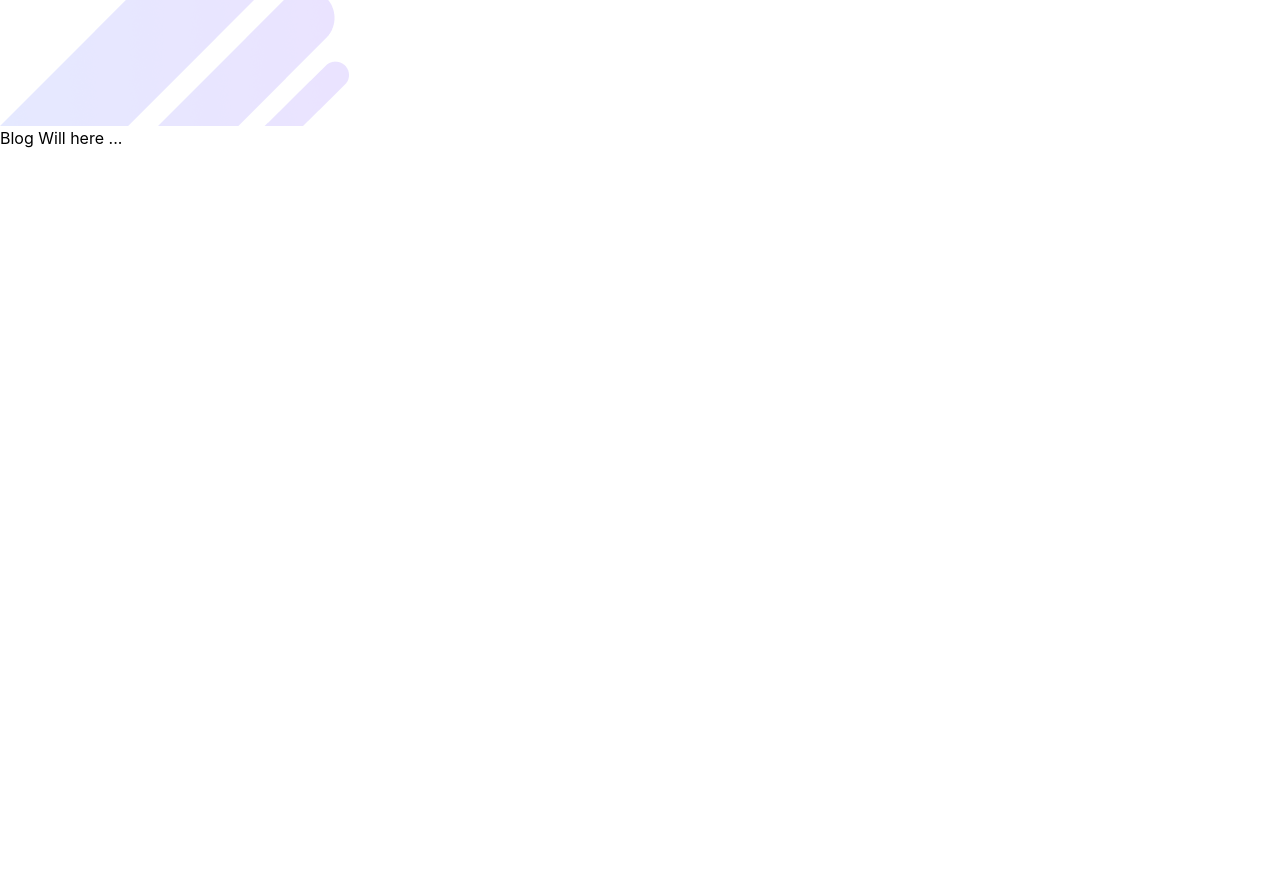
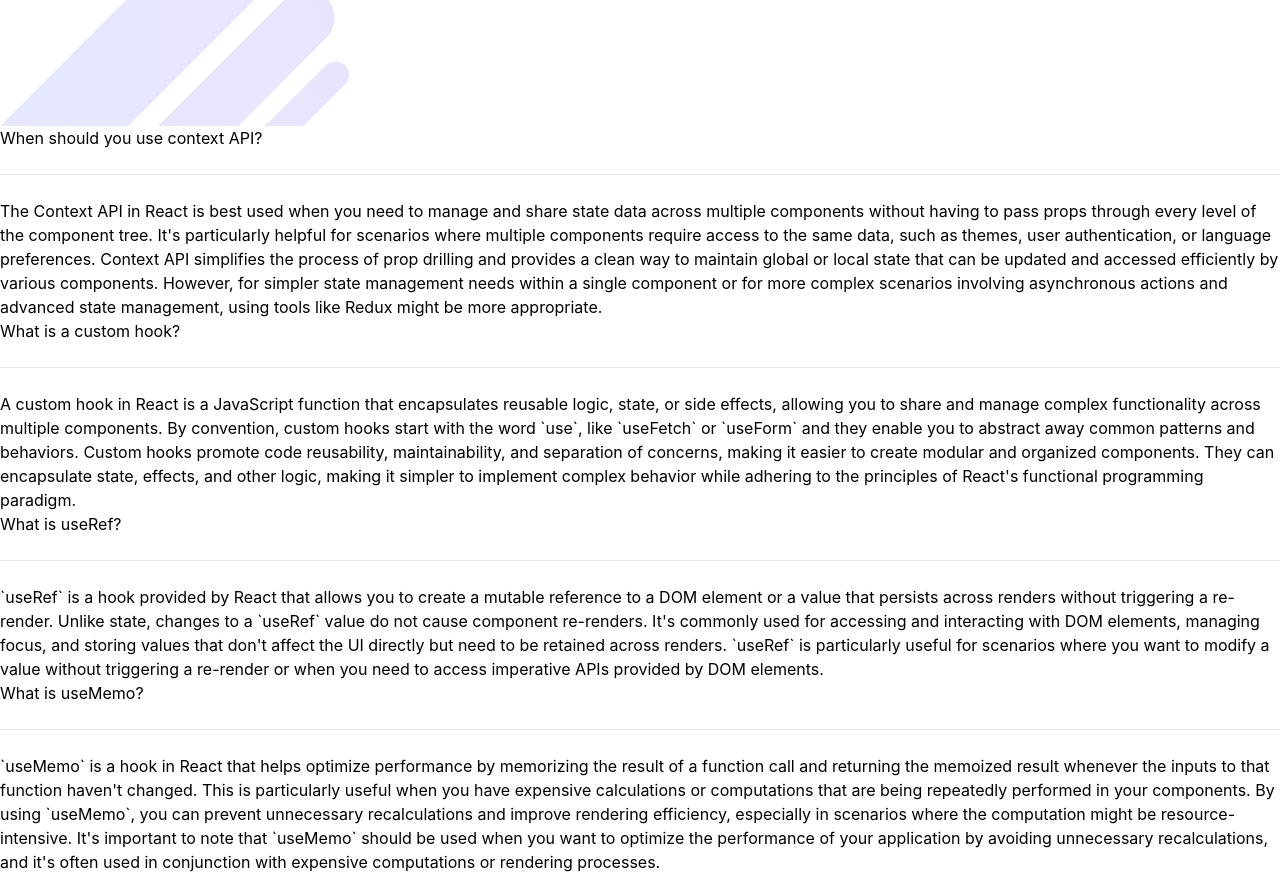
Before and after one commit to nurealammiaji/job-nest, a React (Vite) app: page /blog in a window 1280 px wide. Shown: the part 260-1134 px from the top of the page. Before the commit the page ends 800 px from the top, so only its background shows below. Built offline with nearby package versions, Linux system fonts and the light colour scheme.

Commit message:
conditional rendaring added to the see all jobs button and blog published

```diff
--- a/public/posts.json
+++ b/public/posts.json
@@ -1,30 +1,30 @@
 [
     {
       "id": 1,
-      "title": "The Art of Mindfulness",
+      "title": "When should you use context API?",
       "author": "Nure Alam Miaji",
       "date": "2023-08-16",
-      "content": "In a fast-paced world, practicing mindfulness has become more important than ever. This blog post explores the benefits of mindfulness, techniques to incorporate it into your daily life, and its positive effects on mental well-being."
+      "content": "The Context API in React is best used when you need to manage and share state data across multiple components without having to pass props through every level of the component tree. It's particularly helpful for scenarios where multiple components require access to the same data, such as themes, user authentication, or language preferences. Context API simplifies the process of prop drilling and provides a clean way to maintain global or local state that can be updated and accessed efficiently by various components. However, for simpler state management needs within a single component or for more complex scenarios involving asynchronous actions and advanced state management, using tools like Redux might be more appropriate."
     },
     {
       "id": 2,
-      "title": "Exploring the Wonders of the Amazon Rainforest",
+      "title": "What is a custom hook?",
       "author": "Nure Alam Miaji",
       "date": "2023-07-22",
-      "content": "Embark on a virtual journey through the mesmerizing Amazon rainforest. From its diverse flora and fauna to its indigenous cultures, this blog post takes you deep into one of the most biodiverse places on Earth."
+      "content": "A custom hook in React is a JavaScript function that encapsulates reusable logic, state, or side effects, allowing you to share and manage complex functionality across multiple components. By convention, custom hooks start with the word `use`, like `useFetch` or `useForm` and they enable you to abstract away common patterns and behaviors. Custom hooks promote code reusability, maintainability, and separation of concerns, making it easier to create modular and organized components. They can encapsulate state, effects, and other logic, making it simpler to implement complex behavior while adhering to the principles of React's functional programming paradigm."
     },
     {
       "id": 3,
-      "title": "Mastering the Basics of Photography Composition",
+      "title": "What is useRef?",
       "author": "Nure Alam Miaji",
       "date": "2023-06-10",
-      "content": "Composition is a fundamental aspect of photography that can turn an ordinary photo into a stunning work of art. This post covers key composition techniques such as the rule of thirds, leading lines, and framing, offering practical tips for photographers of all skill levels."
+      "content": "`useRef` is a hook provided by React that allows you to create a mutable reference to a DOM element or a value that persists across renders without triggering a re-render. Unlike state, changes to a `useRef` value do not cause component re-renders. It's commonly used for accessing and interacting with DOM elements, managing focus, and storing values that don't affect the UI directly but need to be retained across renders. `useRef` is particularly useful for scenarios where you want to modify a value without triggering a re-render or when you need to access imperative APIs provided by DOM elements."
     },
     {
       "id": 4,
-      "title": "The Future of Space Travel: Exploring Beyond Our Solar System",
+      "title": "What is useMemo?",
       "author": "Nure Alam Miaji",
       "date": "2023-09-02",
-      "content": "Humanity's fascination with space knows no bounds. This article delves into the latest advancements in space propulsion, interstellar travel theories, and the potential for future generations to venture beyond our solar system in search of new frontiers."
+      "content": "`useMemo` is a hook in React that helps optimize performance by memorizing the result of a function call and returning the memoized result whenever the inputs to that function haven't changed. This is particularly useful when you have expensive calculations or computations that are being repeatedly performed in your components. By using `useMemo`, you can prevent unnecessary recalculations and improve rendering efficiency, especially in scenarios where the computation might be resource-intensive. It's important to note that `useMemo` should be used when you want to optimize the performance of your application by avoiding unnecessary recalculations, and it's often used in conjunction with expensive computations or rendering processes."
     }
   ]
--- a/src/components/Blog/Blog.jsx
+++ b/src/components/Blog/Blog.jsx
@@ -1,5 +1,6 @@
 import { useLoaderData } from "react-router-dom";
 import vector from "../../../public/assets/images/Vector.png";
+import BlogPost from "../BlogPost/BlogPost";
 
 const Blog = () => {
 
@@ -15,7 +16,13 @@ const Blog = () => {
                 <img className="w-4/12 mt-10 md:mt-0 md:w-2/12" src={vector} alt="" />
             </div>
             <div className="p-10">
-                <h5>Blog Will here ...</h5>
+                <div className="m-10">
+                    <div className="grid gap-5 md:grid-cols-2">
+                        {
+                            posts.map(post => <BlogPost key={post.id} post={post}></BlogPost>)
+                        }
+                    </div>
+                </div>
             </div>
         </div>
     );
--- /dev/null
+++ b/src/components/BlogPost/BlogPost.jsx
@@ -0,0 +1,18 @@
+
+
+const BlogPost = ({post}) => {
+
+    const {title, author, date, content} = post;
+
+    return (
+        <div className="p-5 border rounded-md bg-blue-50">
+            <h3 className="text-xl font-semibold">{title}</h3>
+            <br />
+            <hr />
+            <br />
+            <p>{content}</p>
+        </div>
+    );
+};
+
+export default BlogPost;
--- a/src/components/Jobs/Jobs.jsx
+++ b/src/components/Jobs/Jobs.jsx
@@ -13,7 +13,15 @@ const Jobs = () => {
     }, [])
 
     const loadMore = () => {
-        setVisible((prevValue) => prevValue + 2)
+        setVisible((prevValue) => prevValue + 6)
+    }
+
+    let seeAllButton;
+    if (visible === 4) {
+        seeAllButton = <button className="px-4 py-3 font-semibold text-white bg-blue-500 rounded-md" onClick={loadMore}>See All Jobs</button>
+    }
+    else {
+        seeAllButton = "";
     }
 
     return (
@@ -32,7 +40,7 @@ const Jobs = () => {
             </div>
             <br /><br />
             <div className='text-center'>
-                <button className="px-4 py-3 font-semibold text-white bg-blue-500 rounded-md" onClick={loadMore}>See All Jobs</button>
+                {seeAllButton}
             </div>
         </div>
     );
```
